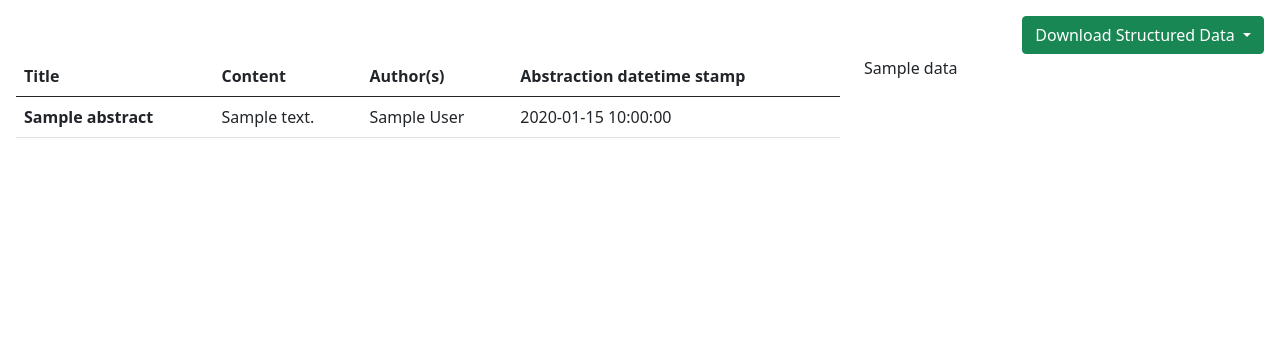
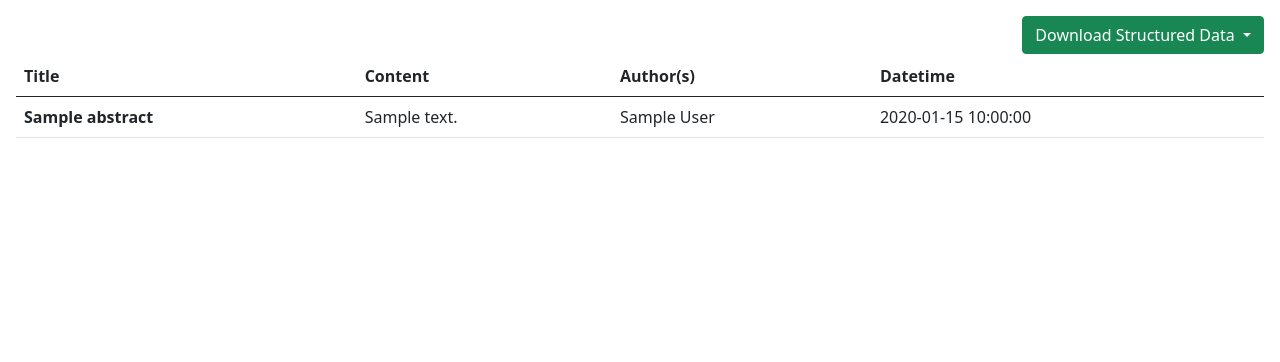
Before and after one commit to ChuckySC/PDFScraper, a Flask app: template templates/download_file.html in a window 1280 px wide. Shown: the part 58-420 px from the top of the page. Run offline with Flask 3, Linux system fonts and the light colour scheme; the template is opened without the code that fills it: most values are stand-ins (such as "Sample title", 1, 10 or a date in 2020); some libraries are stand-ins or nearby versions.

Commit message:
minor design fix

```diff
--- a/templates/download_file.html
+++ b/templates/download_file.html
@@ -30,7 +30,7 @@
 
     <div class="container-fluid p-3 mb-2">
         <div class="row justify-content-start">
-            <div class="col-8">
+            <div class="col-12">
                 <!--Left column-->
                 <div class="table-responsive">
                     <table class="table">
@@ -39,7 +39,7 @@
                                 <th scope="col">Title</th>
                                 <th scope="col">Content</th>
                                 <th scope="col">Author(s)</th>
-                                <th scope="col">Abstraction datetime stamp</th>
+                                <th scope="col">Datetime</th>
                             </tr>
                         </thead>
                         <tbody>
@@ -55,10 +55,6 @@
                     </table>
                 </div>
             </div>
-            <div class="col-4">
-                <!--Right column-->
-                {{ context.data | safe }}
-            </div>
         </div>
     </div>
 {% endblock %}
```
